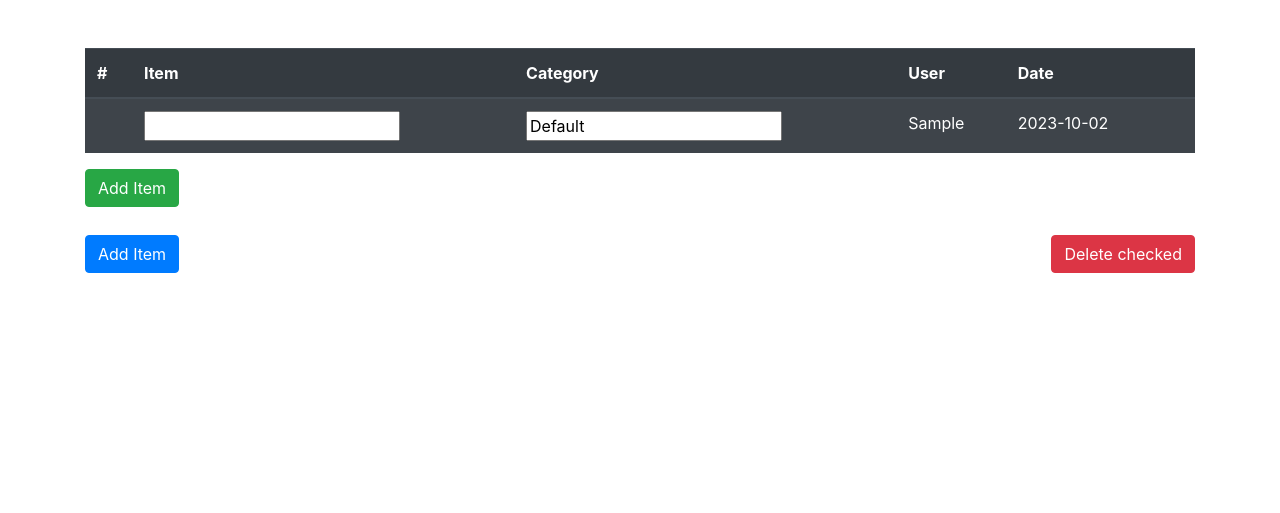
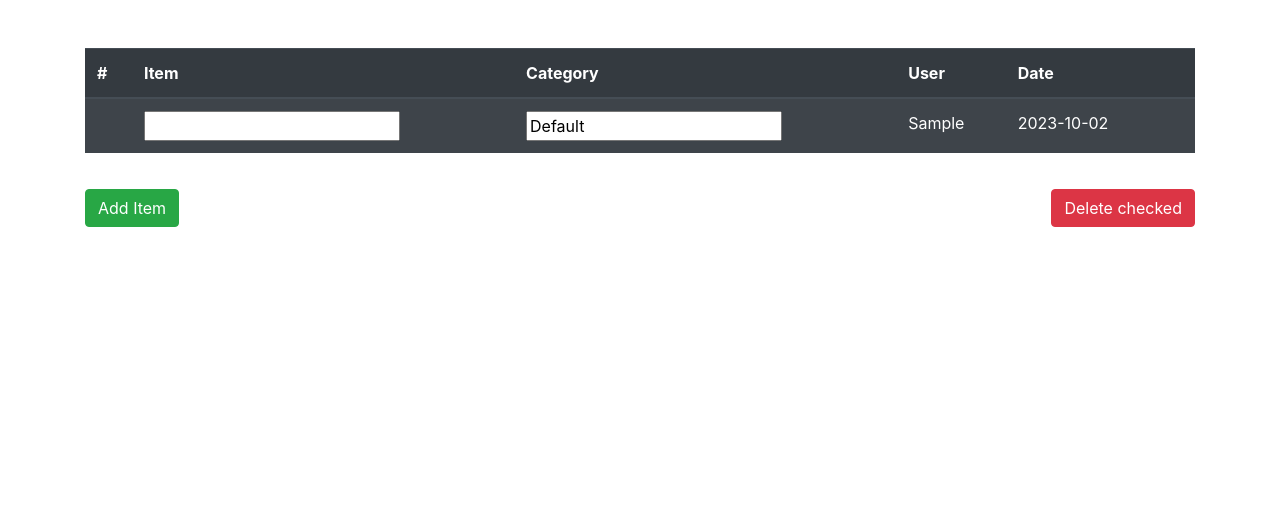
Before and after one commit to markoburak/pythonanywhere_web, a Flask app: page / in a window 1280 px wide. Shown: the part 56-569 px from the top of the page. Run offline with Flask 3, Linux system fonts and the light colour scheme; the visitor is signed in with stand-in values (Sample User, id 1); data comes from the database, SQL or seed files in the repository; data that the repository does not hold is empty; some libraries are stand-ins or nearby versions.

Commit message:
fixed the double add item buttons

```diff
--- a/website/templates/main.html
+++ b/website/templates/main.html
@@ -70,14 +70,12 @@
                 </tr>
               </tbody>
             </table>
-
-            <button class="btn btn-success" type="submit" form="add_item">Add Item</button>
         </div>
         </div>
         <div class="container mt-2">
             <div class="row">
                 <div class="col">
-                    <button class="btn btn-primary" type="submit" form="add_item">Add Item</button>
+                    <button class="btn btn-success" type="submit" form="add_item">Add Item</button>
                 </div>
                 <div class="col d-flex align-items-end justify-content-end">
                     <form action="/delete_checked" method="POST" id="delete_items">
```
